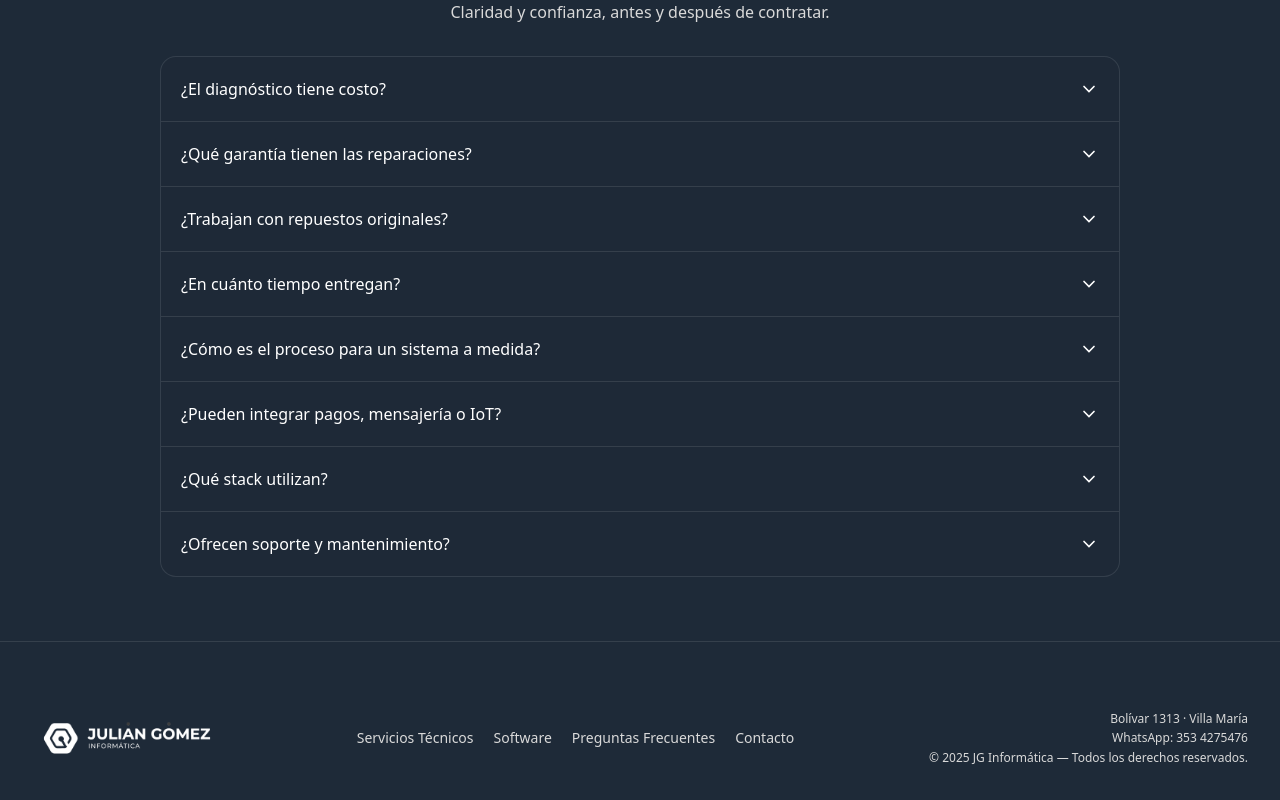
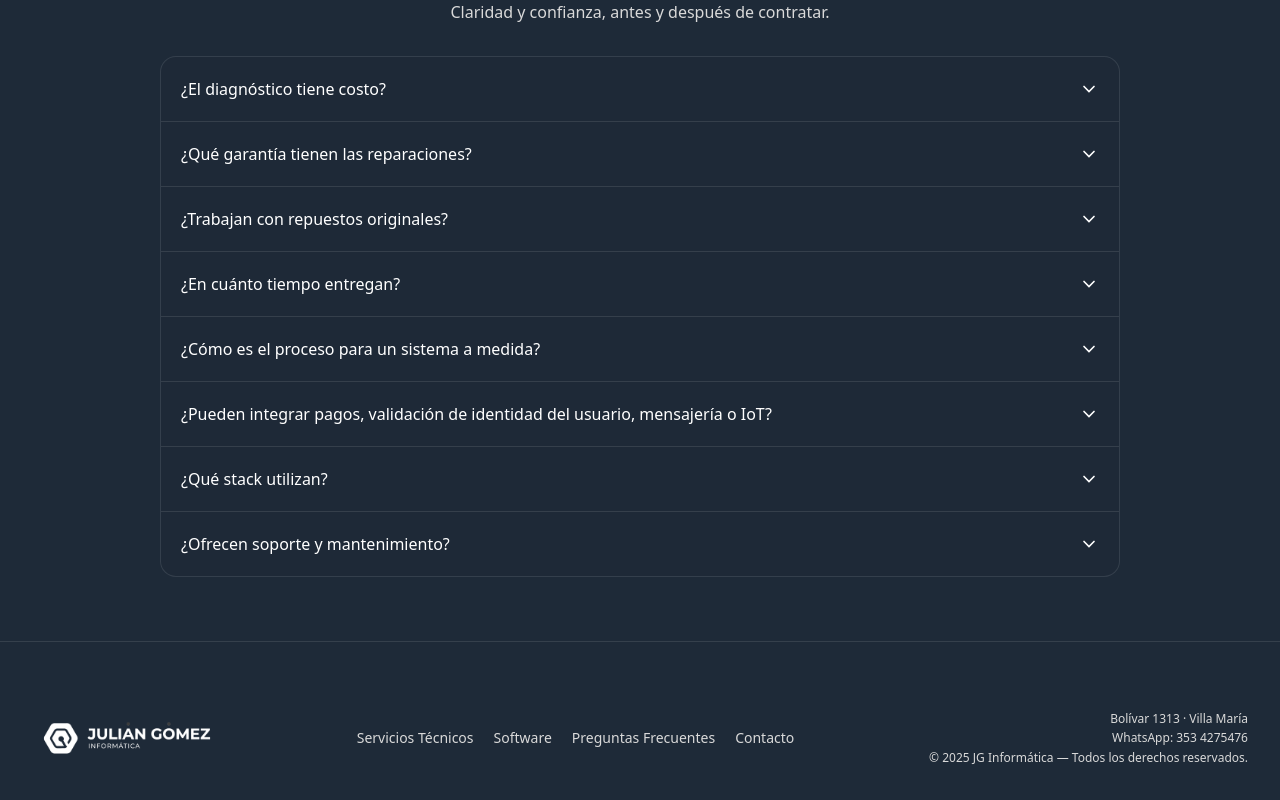
Before and after one commit to GomezPrimo-InTheHouse/web-jg-informatica, a React (Vite) app: page / in a window 1280 px wide. Shown: the part 5027-5827 px from the top of the page. Built offline with nearby package versions, Linux system fonts and the light colour scheme; no server answers.

Commit message:
avances en front

```diff
--- a/src/components/landing/FAQ.jsx
+++ b/src/components/landing/FAQ.jsx
@@ -2,14 +2,14 @@ import { useState } from "react";
 
 const faqs = [
   // Técnicos
-  { q: "¿El diagnóstico tiene costo?", a: "El diagnóstico básico es sin cargo si avanzás con la reparación. Avisamos antes de comenzar." },
-  { q: "¿Qué garantía tienen las reparaciones?", a: "Garantía escrita. Depende del tipo de reparación y del repuesto (original/alternativo)." },
+  { q: "¿El diagnóstico tiene costo?", a: "El diagnóstico básico es sin cargo si avanzás con la reparación, caso contrario, (depende del diagnóstico evaluado), se cobra un 10% del valor del presupuesto" },
+  { q: "¿Qué garantía tienen las reparaciones?", a: "La garantía que ofrecemos depende del tipo de reparación y del repuesto (original/alternativo). Por lo general es de 30 / 60 días pero siempre depende del tipo de reparación" },
   { q: "¿Trabajan con repuestos originales?", a: "Sí. También alternativos de alta calidad. Siempre te damos opciones y presupuesto por escrito." },
   { q: "¿En cuánto tiempo entregan?", a: "Reparaciones comunes en 24–48 h. Si el repuesto es específico, te informamos el plazo estimado." },
 
   // Software
   { q: "¿Cómo es el proceso para un sistema a medida?", a: "Descubrimiento → Prototipo → Desarrollo + QA → Despliegue. Entregas parciales y feedback continuo." },
-  { q: "¿Pueden integrar pagos, mensajería o IoT?", a: "Sí. MercadoPago, Twilio/WhatsApp, Auth con 2FA, MQTT/IoT y otros conectores." },
+  { q: "¿Pueden integrar pagos, validación de identidad del usuario, mensajería o IoT?", a: "Sí. MercadoPago, Twilio/WhatsApp, Auth con 2FA, MQTT/IoT y otros conectores." },
   { q: "¿Qué stack utilizan?", a: "Frontend: React + Vite + Tailwind. Backend: Node + Express. DB: Supabase/PostgreSQL. Deploy en Vercel/Render." },
   { q: "¿Ofrecen soporte y mantenimiento?", a: "Sí. Planes de soporte con mejoras evolutivas y monitoreo según el nivel requerido." },
 ];
```
